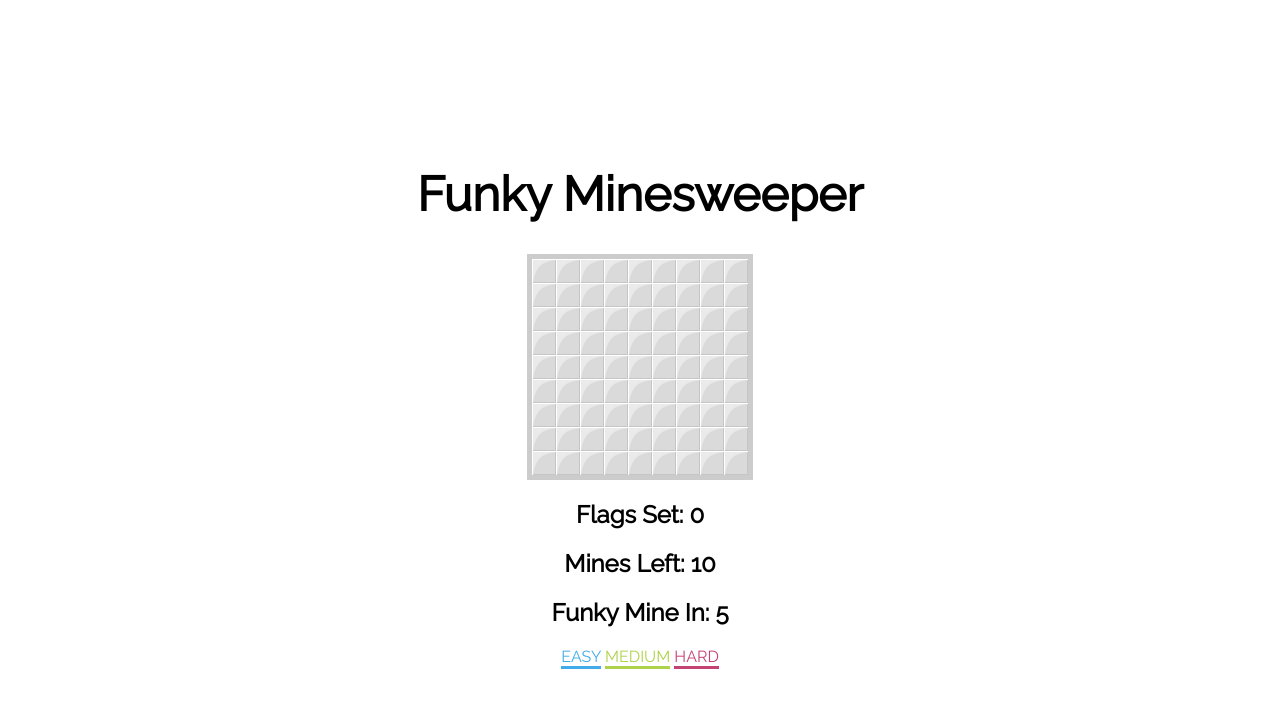
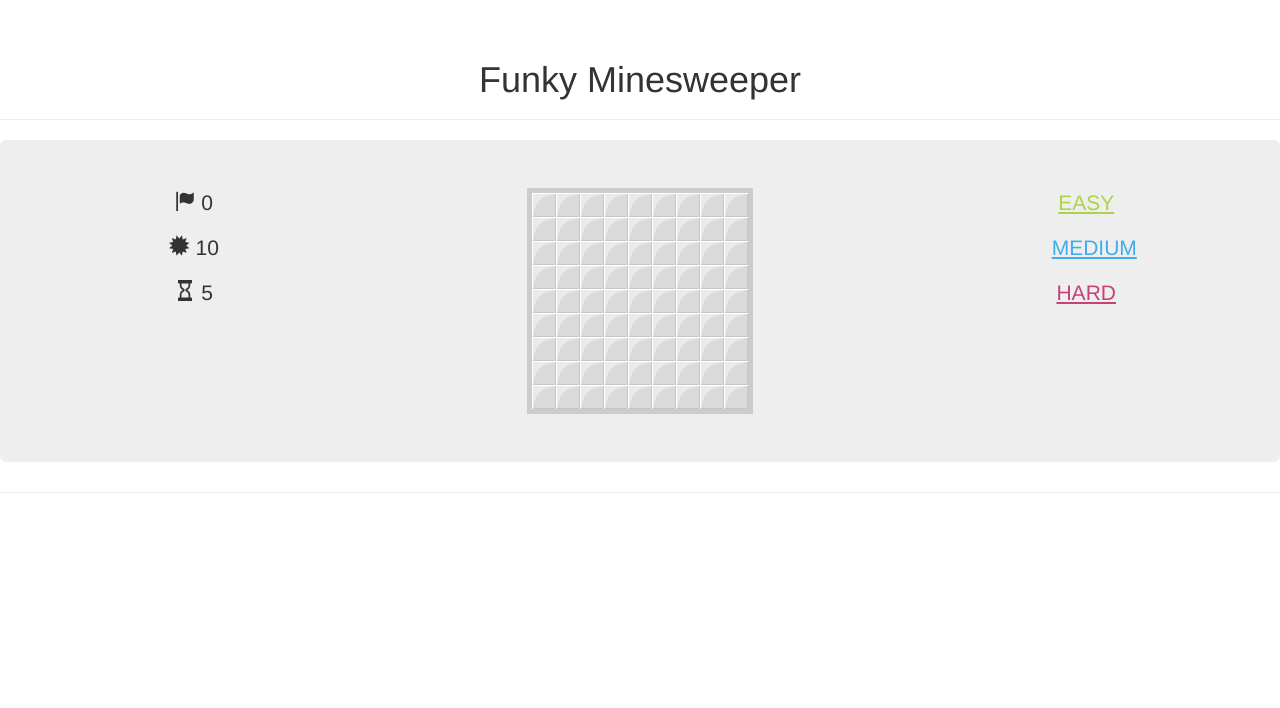
Before and after one commit to joakikr/FMS, a plain HTML site: page index.html in a window 1280 px wide. Drawn offline with nearby package versions, Linux system fonts and the light colour scheme.

Commit message:
Fixed - UI

```diff
--- a/css/style.css
+++ b/css/style.css
@@ -16,29 +16,28 @@
 }
 
 #easy {
-	color: #41ace9;
-	border-bottom: 3px solid #41ace9;
-	cursor: pointer;
+	color: #aed34b;
 }
 
 #medium {
-	color: #aed34b;
-	border-bottom: 3px solid #aed34b;
-	cursor: pointer;
+	color: #41ace9;
 }
 
 #hard {
 	color: #c54274;
-	border-bottom: 3px solid #c54274;
-	cursor: pointer;
 }
 
-.vertical-center {
-  min-height: 100%;  /* Fallback for browsers do NOT support vh unit */
-  min-height: 100vh; /* These two lines are counted as one :-) */
-  display: flex;
-  align-items: center;
+p#easy, p#medium, p#hard {
+	cursor: pointer;
+	text-decoration: underline;
 }
+
+@media(max-width:1200px){
+	#buttons {
+		margin-top: 20px;
+	}
+}
+
 
 /*****************/
 /*** OVERIDDEN ***/
@@ -49,23 +48,3 @@
 	min-height: 100%;
 	width: 100%;
 }
-
-#container{
-	margin: 0 auto;
-	width: 80%;
-	text-align:center;
-}
-
-h1{
-	font-size: 36pt;
-
-}
-
-#footer{
-	text-align: center;
-
-}
-
-#board{
-
-}
--- a/index.html
+++ b/index.html
@@ -3,15 +3,18 @@
 <head>
 	<meta charset="utf-8">
 	<title>Funky Minesweeper</title>
-	<link rel="stylesheet" href="css/style.css">
+	<link rel="stylesheet" href="css/style.css" />
+	<link rel="stylesheet" href="https://maxcdn.bootstrapcdn.com/bootstrap/3.3.7/css/bootstrap.min.css" />
 
 </head>
 <body ng-controller="fmsCtrl">
-	<dic class="vertical-center">
-		<div id="container" ng-include="'views/main.html'"></div>
+	<dic class="container">
+		<div class="page-header text-center"><h1>Funky Minesweeper</h1></div>
+		<div ng-include="'views/main.html'"></div>
 	</div>
 	<script src="https://cdnjs.cloudflare.com/ajax/libs/angular.js/1.5.0-beta.2/angular.min.js"></script>
 	<script src="js/app.js"></script>
+	<script src="https://maxcdn.bootstrapcdn.com/bootstrap/3.3.7/js/bootstrap.min.js"></script>
 
 </body>
 </html>
--- a/views/main.html
+++ b/views/main.html
@@ -1,12 +1,34 @@
 <!-- Main View -->
-<h1>Funky Minesweeper</h1>
+<div class="jumbotron" id="board">
+    <div class="row">
+        <div class="col-lg-1 col-lg-offset-1 col-xs-12 text-center">
+            <div class="row">
+               <!-- Flags Left -->
+               <div class="col-lg-12 col-xs-4">
+                    <p>
+                        <span class="glyphicon glyphicon-flag" aria-hidden="true"></span> {{ getFlagsSet() }}
+                    </p>
+                </div>
 
-<div id="board">
+                <!-- Mines Left -->
+               <div class="col-lg-12 col-xs-4">
+                    <p>
+                        <span class="glyphicon glyphicon-certificate" aria-hidden="true"></span> {{ getMinesLeft() }}
+                    </p>
+                </div>
+
+                <!-- Funky Mine Timer -->
+               <div class="col-lg-12 col-xs-4">
+                   <p>
+                        <span class="glyphicon glyphicon-hourglass" aria-hidden="true"></span> {{ countDown }}
+                    </p>
+                </div>
+            </div>
+        </div>
+        <div class="col-lg-8 col-xs-12">
             <table id="minefield">
                 <tr ng-repeat="row in getMinefield().rows">
-            <td
-
-            ng-right-click="rightClick(spot)"
+                    <td ng-right-click="rightClick(spot)"
                         ng-repeat="spot in row.spots"
                         ng-click="uncoverSpot(spot, $parent.$index, $index)">
 
@@ -52,23 +74,29 @@
                 </tr>
             </table>
         </div>
+        <div id="buttons" class="col-lg-1 col-xs-12 text-center">
+             <!-- Restart -->
+            <div class="row">
+               <div class="col-lg-12 col-xs-4">
+                   <p id="easy" ng-click="init(LEVEL.EASY)">EASY</p>
+               </div>
+               <div class="col-lg-12 col-xs-4">
+                    <p id="medium" ng-click="init(LEVEL.MEDIUM)">MEDIUM</p>
+               </div>
+               <div class="col-lg-12 col-xs-4">
+                    <p id="hard" ng-click="init(LEVEL.HARD)">HARD</p>
+               </div>
+            </div>
+        </div>
+    </div>
+</div>
 
-<div id="footer">
-    <!-- Flags Left -->
-    <h2>Flags Set: {{ getFlagsSet() }}</h2>
+<hr>
 
-    <!-- Mines Left -->
-    <h2>Mines Left: {{ getMinesLeft() }}</h2>
-
-    <!-- Funky Mine Timer -->
-    <h2>Funky Mine In: {{ countDown }}</h2>
+<div class="text-center" id="footer">
 
     <!-- Win/Loss Message -->
-    <h3 ng-if="status == STATE.WON">YOU WON</h3>
-    <h3 ng-if="status == STATE.LOST">YOU LOST</h3>
+    <h2 ng-if="status == STATE.WON">YOU WON</h2>
+    <h2 ng-if="status == STATE.LOST">YOU LOST</h2>
 
-    <!-- Restart -->
-    <span id="easy" ng-click="init(LEVEL.EASY)">EASY</span>
-    <span id="medium" ng-click="init(LEVEL.MEDIUM)">MEDIUM</span>
-    <span id="hard" ng-click="init(LEVEL.HARD)">HARD</span>
 </div>
```
Also changed, not shown: info.txt (added), 1 other file. Lines whose indentation alone changed are shown as unchanged.
